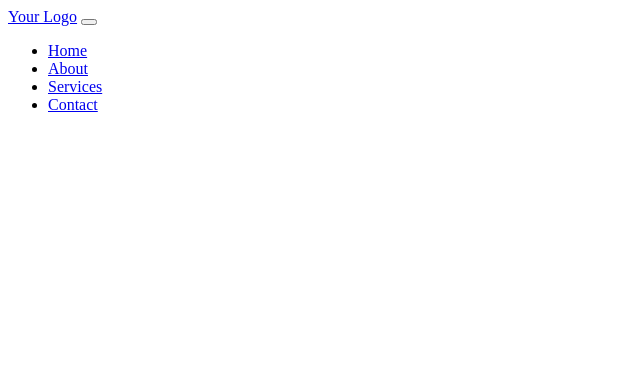
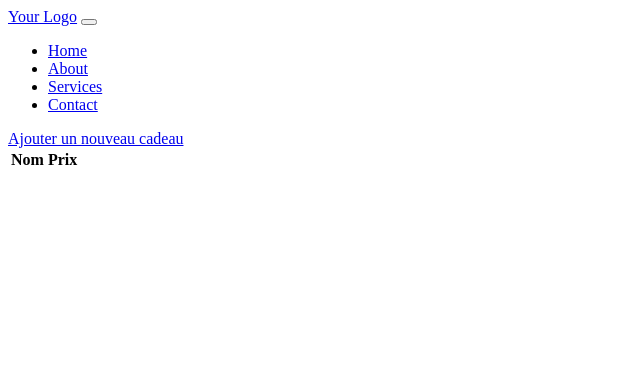
Before and after one commit to LQ-Wylp/DevSecOPS-TP2, a Symfony app: template templates/cadeau/index.html.twig in a window 1280 px wide. Shown: the top 374 px of the page, without its empty margins (0-640 px from the left). Run offline with Twig, Linux system fonts and the light colour scheme; the template is opened without the code that fills it, so the values that code supplies are empty; some libraries are stand-ins or nearby versions.

Commit message:
feat(interfaceCadeau): Correction du controlleur Cadeau + Mise en pages des pages associés au cadeau + mise à jour du form

```diff
--- a/templates/cadeau/index.html.twig
+++ b/templates/cadeau/index.html.twig
@@ -4,9 +4,29 @@
 
 {% block body %}
 
-    {% for cadeau in cadeaux %}
-        {{ cadeau.nom }}
-        {{ cadeau.prix }}
-    {% endfor %}
+    <div class="mt-3">
+        <div class="d-flex justify-content-end">
+            <a href="{{ path('app_cadeau_new') }}" class="btn btn-primary">
+                Ajouter un nouveau cadeau
+            </a>
+        </div>
+        <table class="table table-striped table-bordered mt-2">
+            <thead>
+            <tr>
+                <th>Nom</th>
+                <th>Prix</th>
+            </tr>
+            </thead>
+            <tbody>
+            {% for cadeau in cadeaux %}
+                <tr>
+                    <td>{{ cadeau.nom }}</td>
+                    <td>{{ cadeau.prix }} €</td>
+                </tr>
+            {% endfor %}
+            </tbody>
+        </table>
+    </div>
+
 
 {% endblock %}
```
Also changed, not shown: src/Controller/CadeauController.php (+5 -5 lines), src/Form/CadeauType.php (+15 -3 lines), templates/cadeau/new.html.twig (+10 -3 lines).
